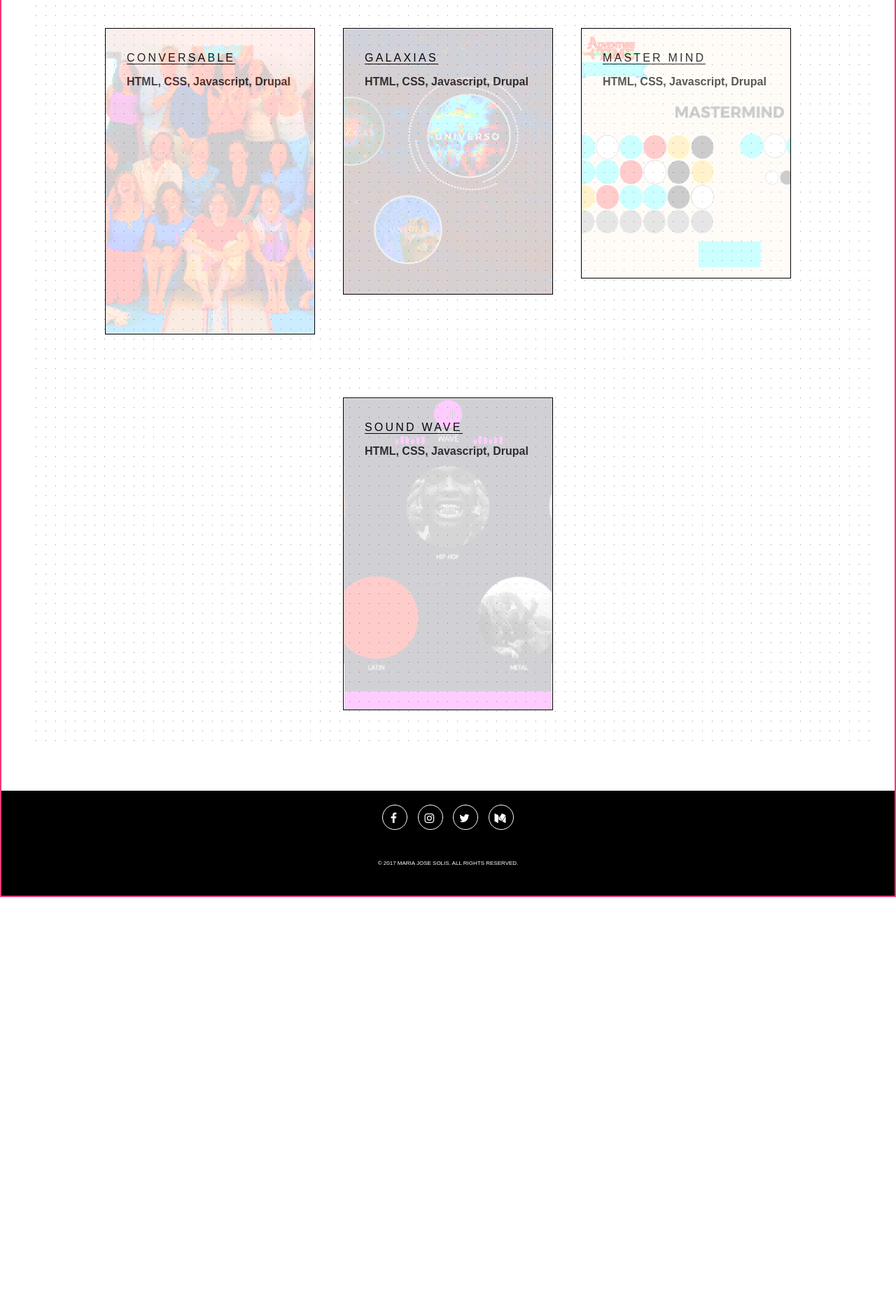
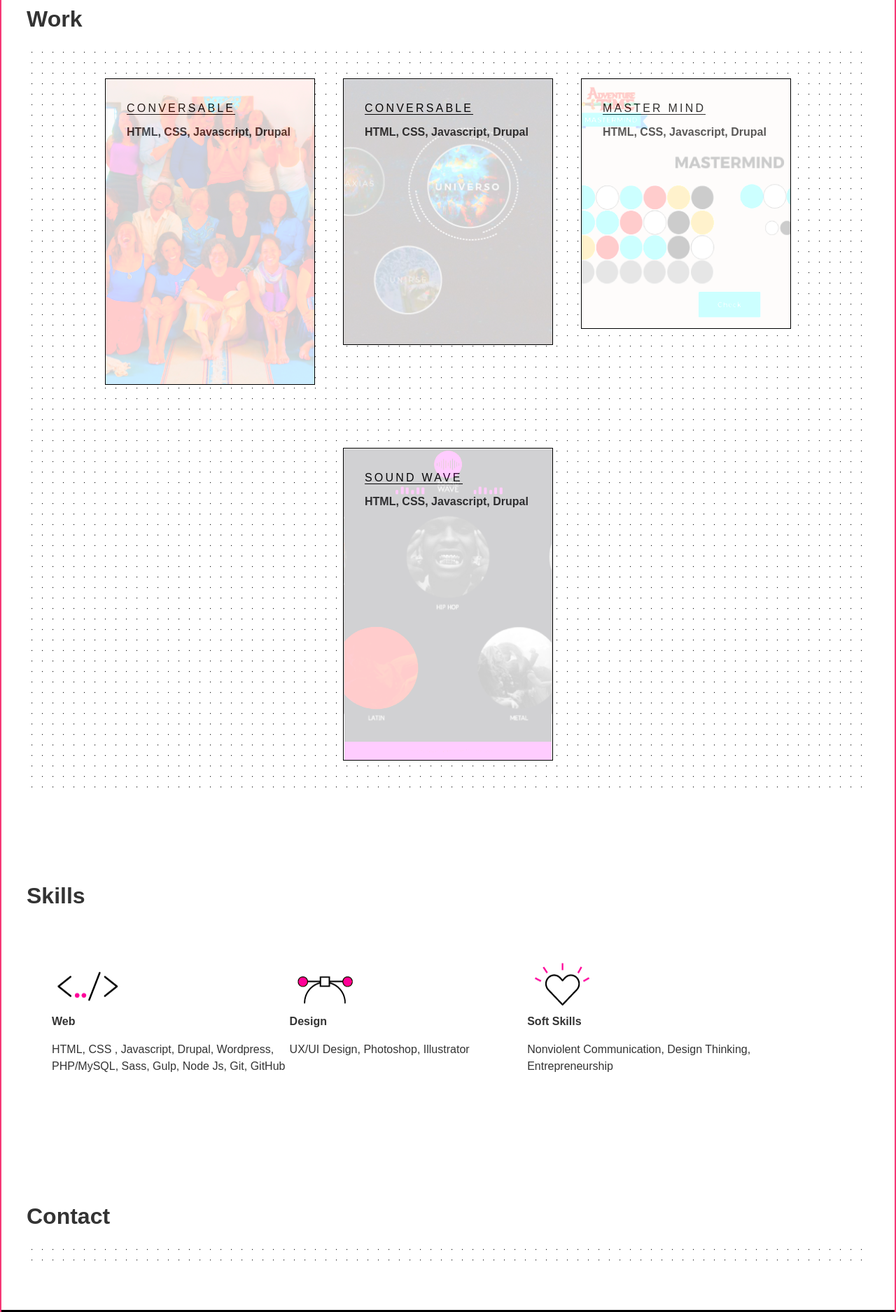
Before and after one commit to majosm96/portafolio, a website: page index.html in a window 1280 px wide. Shown: the part 602-2477 px from the top of the page at 70% size. Before the commit the page ends 1884 px from the top, so only its background shows below. Drawn offline with Linux system fonts and the light colour scheme; a web font is replaced by a local one.

Commit message:
New sections

```diff
--- a/index.html
+++ b/index.html
@@ -16,7 +16,7 @@
   <body>
     <div class="wrapper">
       <div class="l-group">
-        <header class="l-group site-header" role="banner">
+        <header class="l-group bg-pattern " role="banner">
           <div class="site-nav">
             <a href="index.html" class="logo">
               <img src="img/logo_dark_heavy.png" alt="Logo Maria Jose Solis">
@@ -31,9 +31,10 @@
       </div>
 
       <main role="main">
+        <!--Teaser about me-->
         <section class="l-group section-wrap personal-info">
 
-          <div class="personal-info__item">
+          <div class="personal-info__item align">
             <img class="my-img" src="img/majos.png" alt="">
 
             <ul class="social-icons">
@@ -52,11 +53,12 @@
 
         </section>
 
+        <!--List of works-->
         <section class="l-group section-wrap">
 
           <h2 class="h2-section">Work</h2>
 
-          <div class="site-header">
+          <div class="bg-pattern">
 
             <ul class="projects">
               <li class="project">
@@ -65,8 +67,8 @@
                     <a href="#">conversABLE</a>
                     <h4>HTML, CSS, Javascript, Drupal</h4>
                   </div>
-                  <div class="">
-                    <img class="project-img" src="img/conversable.png" alt="Blog post">
+                  <div class="project-img">
+                    <img class="" src="img/conversable.png" alt="Blog post">
                   </div>
                 </a>
               </li>
@@ -74,11 +76,11 @@
               <li class="project">
                 <a href="">
                   <div class="proyect-info">
-                    <a href="#">Galaxias</a>
+                    <a href="#">conversABLE</a>
                     <h4>HTML, CSS, Javascript, Drupal</h4>
                   </div>
                   <div class="project-img">
-                    <img class="saturated" src="img/galaxias.png" alt="Blog post">
+                    <img class="" src="img/galaxias.png" alt="Blog post">
                   </div>
                 </a>
               </li>
@@ -111,6 +113,57 @@
           </div>
 
         </section>
+
+        <!--Skills-->
+        <section class="l-group section-wrap">
+
+          <h2 class="h2-section">Skills</h2>
+
+          <div class="l-group section-wrap skills">
+            <div class="skills__item-skill">
+              <div class="skills__img">
+                <img src="img/code02.png" alt="">
+              </div>
+              <h4>Web</h4>
+              <p>HTML, CSS , Javascript, Drupal, Wordpress, PHP/MySQL, Sass, Gulp, Node Js, Git, GitHub</p>
+            </div>
+
+            <div class="skills__item-skill">
+              <div class="skills__img">
+                <img src="img/design02.png" alt="">
+              </div>
+              <h4>Design</h4>
+              <p>UX/UI Design, Photoshop, Illustrator</p>
+            </div>
+
+            <div class="skills__item-skill">
+              <div class="skills__img">
+                <img src="img/soft02.png" alt="">
+              </div>
+              <h4>Soft Skills</h4>
+                <p>Nonviolent Communication, Design Thinking, Entrepreneurship</p>
+            </div>
+          </div>
+
+        </section>
+
+        <!--Contact-->
+        <section class="l-group section-wrap">
+
+          <h2 class="h2-section">Contact</h2>
+
+          <div class="bg-pattern">
+
+            <div>
+              <img src="" alt="">
+              <h4></h4>
+            </div>
+            <div></div>
+
+
+          </div>
+
+        </section>
       </main>
     </div>
     <footer class="site-footer">
--- a/sass/partials/layout/_header.scss
+++ b/sass/partials/layout/_header.scss
@@ -1,8 +1,4 @@
 .site-header {
-	background-image: url(../img/dot_black.png);
-	background-size: 14px;
-	background-repeat: repeat;
-
 }
 
 .site-nav {
--- a/sass/partials/layout/_page.scss
+++ b/sass/partials/layout/_page.scss
@@ -23,8 +23,9 @@
 
 
 .bg-pattern {
-  background: url();
-  color: #fff;
+  background-image: url(../img/dot_final.png);
+	background-size: 15px;
+	background-repeat: repeat;
 }
 
 .section-wrap {
--- a/sass/partials/modules/_article.scss
+++ b/sass/partials/modules/_article.scss
@@ -63,15 +63,17 @@
   // }
 }
 
+.project-img__wrapper {
+  background-color: #fff;
+}
 
 
 .project-img {
-    filter: grayscale(0.2) opacity(0.2) saturate(8);
-}
-
-// .project-img:hover {
-//    filter: grayscale(0.1) opacity(0.1);
-//  }
+    background-color: #fff;
+    img {
+      filter: grayscale(0.2) opacity(0.2) saturate(8);
+    }
+ }
 
 .proyect-info {
   position: absolute;
@@ -170,15 +172,23 @@
   opacity: none;
 }
 
+.personal-info {
+   h1 {
+     margin-top: 15px;
+   }
+}
+
 .personal-info__item {
   width: 100%;
+  float: left;
+  padding: $space-small;
 
   @include query(768px) {
-    width: 50%;
+     width: 50%;
+     padding: $space-medium;
   }
 }
 
-
-.personal-info {
-  display: flex;
+.align {
+  text-align: center;
 }
--- /dev/null
+++ b/sass/partials/modules/_skills.scss
@@ -0,0 +1,14 @@
+.skills {
+    display: flex;
+    width: 100%
+}
+
+.skills__item-skill {
+    width: 30%;
+}
+
+.skills__img {
+    img {
+        width: 100px;
+    }
+}
--- a/sass/style.scss
+++ b/sass/style.scss
@@ -14,6 +14,7 @@
 @import "partials/patterns/menus";
 @import "partials/patterns/buttons";
 @import "partials/modules/article";
+@import "partials/modules/skills";
 @import "partials/layout/header";
 @import "partials/layout/page";
 @import "partials/layout/footer";
```
Also changed, not shown: css/style.css, img/code01.png (added), img/code02.png (added), img/design01.png (added), img/design02.png (added), img/dot_final.png (added), img/soft.png (added), img/soft02.png (added), 3 other files.
